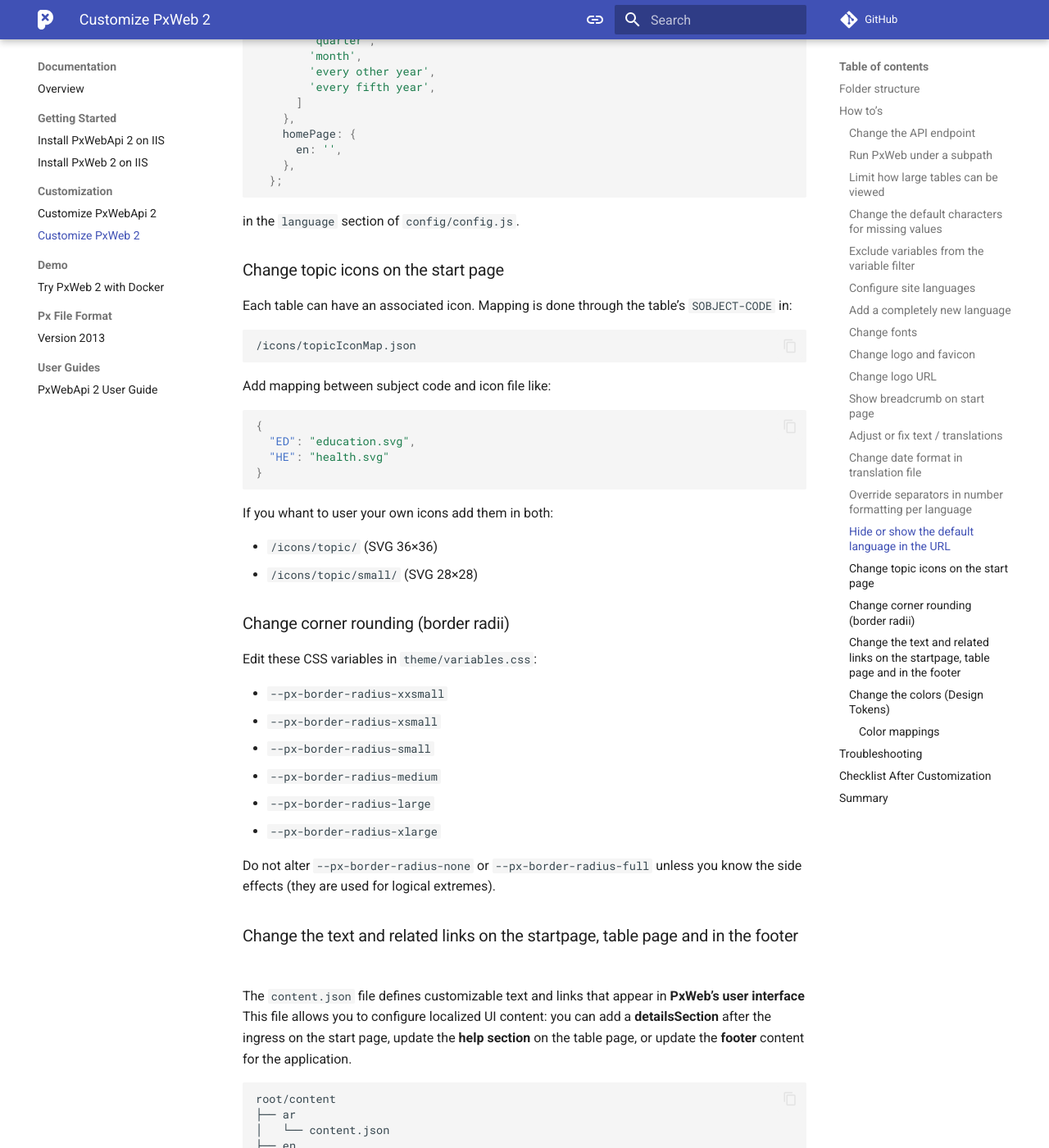
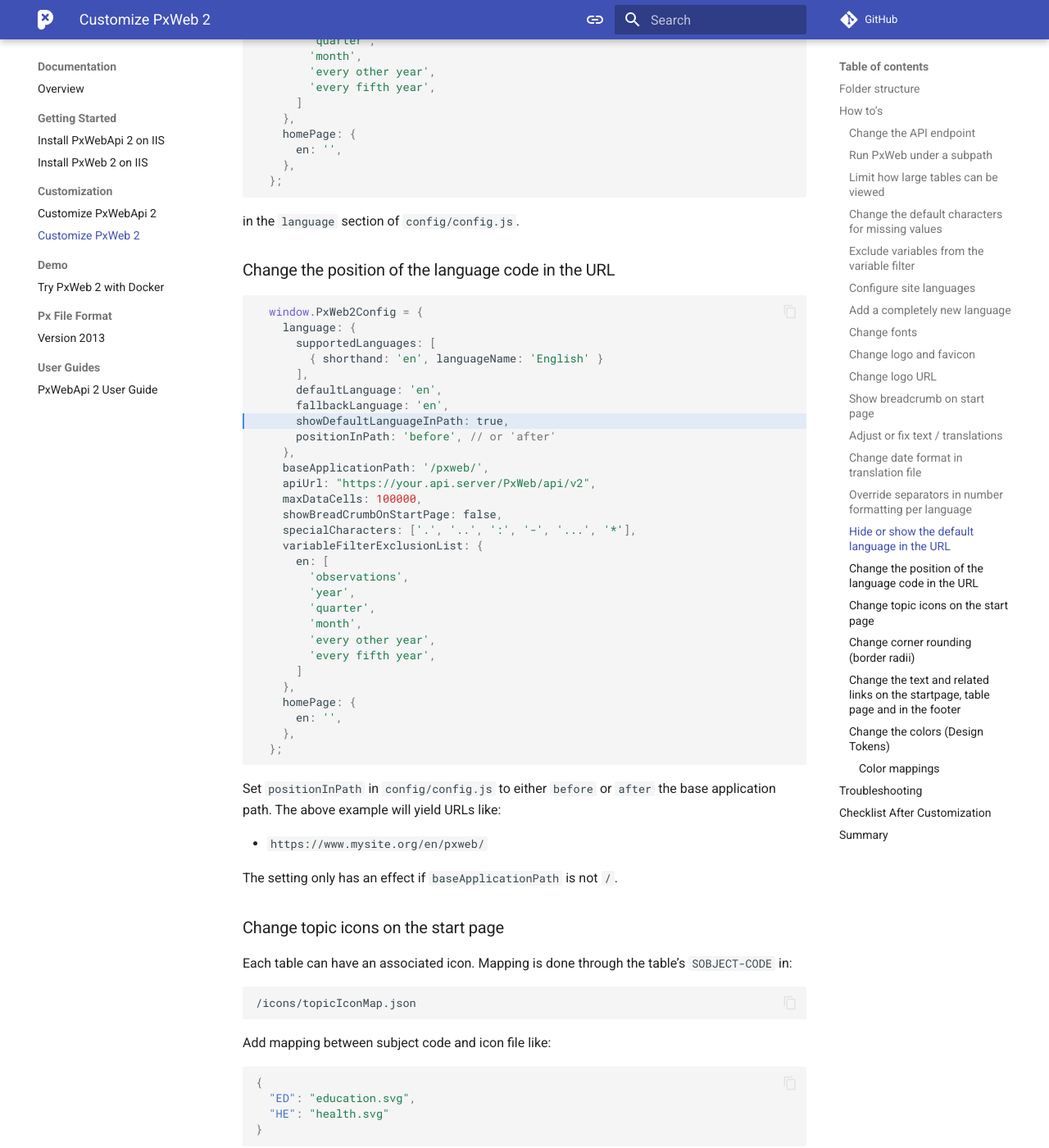
Before and after one commit to PxTools/pxtools.github.io, an MkDocs documentation site: the page built from docs/PxWeb2/documentation/customization.md, in a window 1280 px wide and 1400 px high, scrolled down 7685 px. Shown: the whole window at 82% size. Built offline with MkDocs 1.6.1 and Material for MkDocs 9.7.7, drawn with Linux system fonts in a browser that asks for light colours; comment, search, counter and statistics services are not loaded; some of the changed text lies outside the part shown.

Commit message:
Add documentation for controlling language code position in URLs

````diff
--- a/docs/PxWeb2/documentation/customization.md
+++ b/docs/PxWeb2/documentation/customization.md
@@ -385,6 +385,47 @@
 
 in the `language` section of `config/config.js`.
 
+### Change the position of the language code in the URL
+
+```js hl_lines="8"
+  window.PxWeb2Config = {
+    language: {
+      supportedLanguages: [
+        { shorthand: 'en', languageName: 'English' }
+      ],
+      defaultLanguage: 'en',
+      fallbackLanguage: 'en',
+      showDefaultLanguageInPath: true,
+      positionInPath: 'before', // or 'after'
+    },
+    baseApplicationPath: '/pxweb/',
+    apiUrl: "https://your.api.server/PxWeb/api/v2",
+    maxDataCells: 100000,
+    showBreadCrumbOnStartPage: false,
+    specialCharacters: ['.', '..', ':', '-', '...', '*'],
+    variableFilterExclusionList: {
+      en: [
+        'observations',
+        'year',
+        'quarter',
+        'month',
+        'every other year',
+        'every fifth year',
+      ]
+    },
+    homePage: {
+      en: '',
+    },
+  };
+```
+
+Set `positionInPath` in `config/config.js` to either `before` or `after` the
+base application path. The above example will yield URLs like:
+
+- `https://www.mysite.org/en/pxweb/`
+
+The setting only has an effect if `baseApplicationPath` is not `/`.
+
 ### Change topic icons on the start page
 
 Each table can have an associated icon. Mapping is done through the table’s
````
Also changed, not shown: other parts of docs/PxWeb2/documentation/customization.md (+1 -1 lines).
